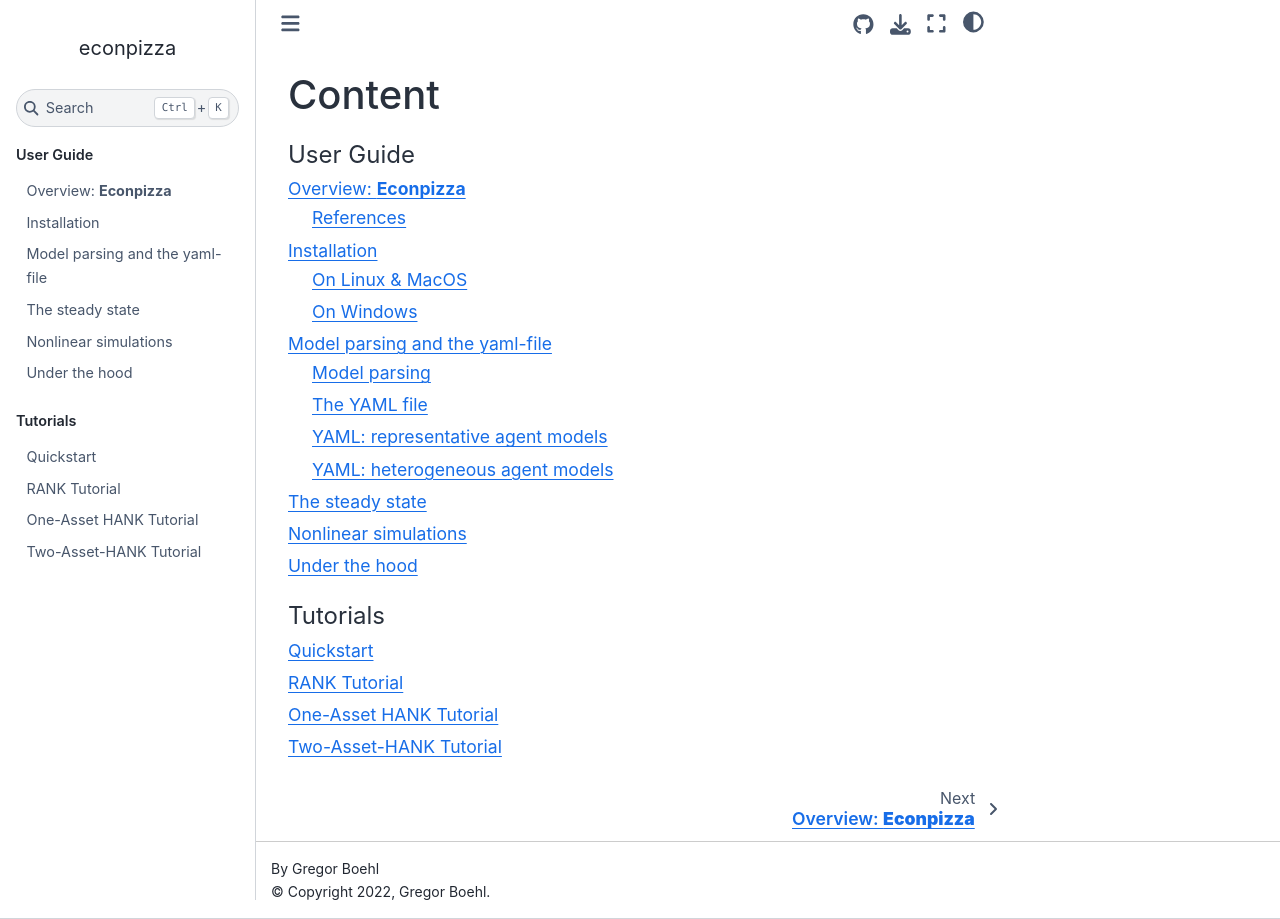
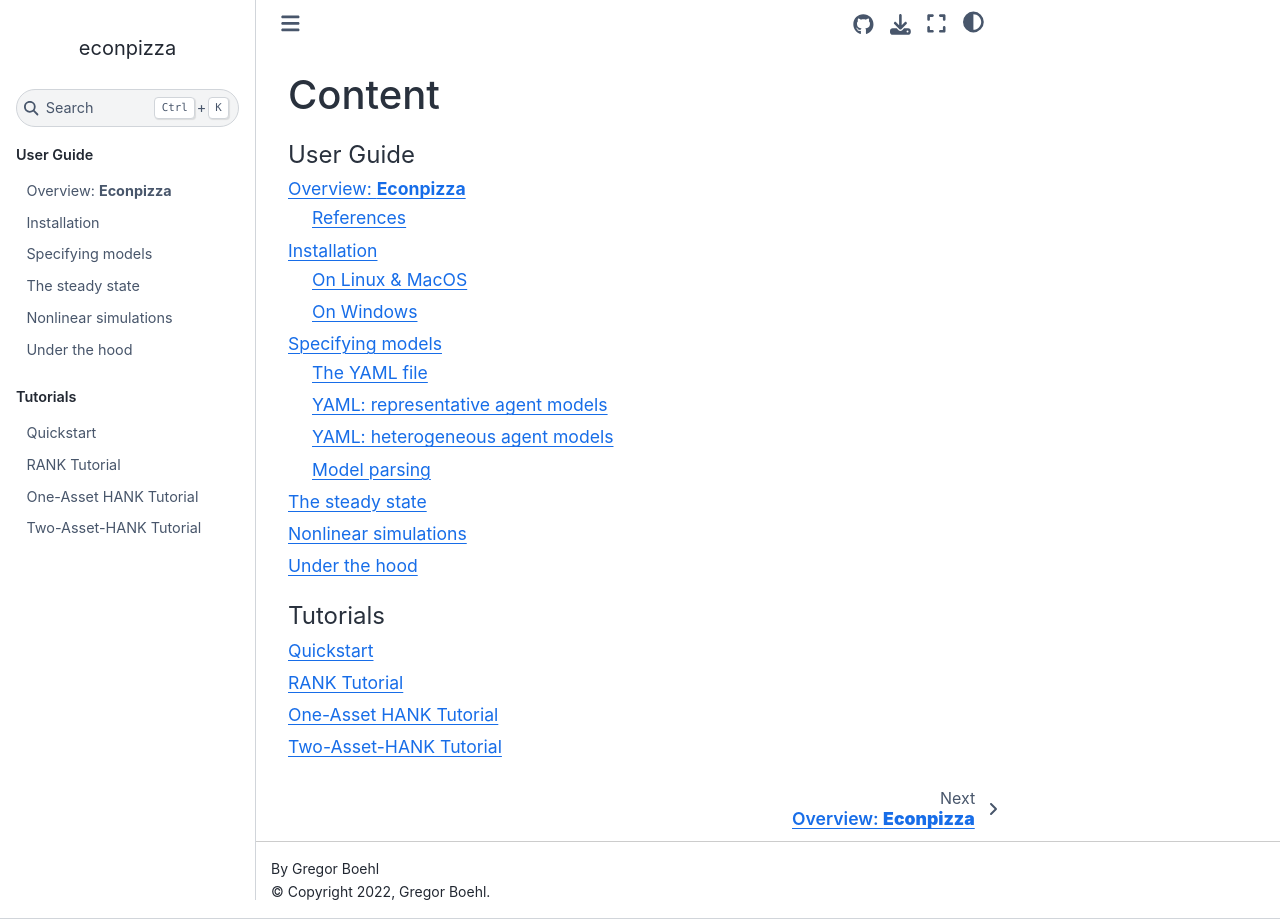
Before and after one commit to gboehl/econpizza, a Sphinx documentation site: the page built from docs/content.rst, in a window 1280 px wide. Built offline with Sphinx 7.4.7 and the Sphinx Book theme 1.1.4, drawn with Linux system fonts in a browser that asks for light colours; some of the changed lines change nothing that is shown.

Commit message:
add jax warning to doc

```diff
--- a/docs/guide/the_yaml.rst
+++ b/docs/guide/the_yaml.rst
@@ -1,25 +1,16 @@
 
-Model parsing and the yaml-file
--------------------------------
+Specifying models
+-----------------
 
-All relevant information is supplied via the YAML file, which uses the YAML markup language. The YAML format is widely used due to its intuitive handling, e.g. in applications where data is being stored or transmitted or for configuration files.
+Models are specified in a YAML file, which uses the YAML markup language.
+The YAML format is widely used due to its intuitive handling,
+for example for configuration files or in applications where data is being stored or transmitted which should be human readable.
 For general information about the format and its syntax see `Wikipedia <https://en.wikipedia.org/wiki/YAML>`_.
 
-Model parsing
-^^^^^^^^^^^^^
-
-Models specified as a YAML files can be parsed and loaded using :py:meth:`econpizza.parse` and :py:meth:`econpizza.load`.
-
-.. autofunction:: econpizza.parse
-
-This returns a dictionary containing all the informations provided in the YAML file. Parsing before loading allows to change some features of the model manually. The dictionary can then be forwarded to :py:meth:`econpizza.load`:
-
-.. autofunction:: econpizza.load
-
-If desired, :meth:`econpizza.load` can also parse the YAML-file directly. The function then returns an instance of
-:class:`econpizza.PizzaModel`, which holds all the relevant information and functionality of the model:
-
-.. autoclass:: econpizza.PizzaModel
+The YAML file contains all relevant information from model equations, variable declarations and steady state values.
+Models specified as a YAML files can be parsed into a :class:`econpizza.PizzaModel`
+using :py:meth:`econpizza.parse` or :py:meth:`econpizza.load`.
+An instance of :class:`econpizza.PizzaModel` holds all the relevant information and functionality of the model.
 
 The YAML file
 ^^^^^^^^^^^^^
@@ -29,7 +20,7 @@
 1. list all variables, parameters and shocks
 2. provide the nonlinear equations. Note that each equation starts with a ``~``.
 3. define the values of the parameters and fixed steady state values in the ``steady_state`` section
-4. optionally provide auxilliary equations that are not directly part of the nonlinear system
+4. optionally provide auxiliary equations that are not directly part of the nonlinear system
 5. optionally provide initial guesses for all other steady state values and parameters
 
 I will first briefly discuss the YAML of the small scale *representative* agents NK model `from the quickstart tutorial <../tutorial/quickstart.ipynb>`_ and then turn to a more complex HANK model.
@@ -264,3 +255,25 @@
 The steady state block. ``fixed_values`` are those steady state values that are fixed ex-ante. ``init_guesses`` are initial guesses for steady state finding. Values are defined from the top to the bottom, so it is possible to use recursive definitions, such as ``n: w**frisch``.
 
 Note that for heterogeneous agents models it is required that the initial value of inputs to the decisions-stage are given (here ``WaPrime``).
+
+.. note::
+
+   `Econpizza` is written in `JAX <https://jax.readthedocs.io>`_, which is a machine learning framework for Python developed by Google. JAX provides automatic differentiation and just-in-time compilation ("jitting"), which makes the package fast and robust.
+   However, running jitted JAX code brings along a few limitations. Check the `common gotchas in JAX <https://jax.readthedocs.io/en/latest/notebooks/Common_Gotchas_in_JAX.html>`_ for details.
+
+
+Model parsing
+^^^^^^^^^^^^^
+
+Models specified as a YAML files can be parsed and loaded using :py:meth:`econpizza.parse` and :py:meth:`econpizza.load`.
+
+.. autofunction:: econpizza.parse
+
+This returns a dictionary containing all the informations provided in the YAML file. Parsing before loading allows to change some features of the model manually. The dictionary can then be forwarded to :py:meth:`econpizza.load`:
+
+.. autofunction:: econpizza.load
+
+If desired, :meth:`econpizza.load` can also parse the YAML-file directly. The function then returns an instance of
+:class:`econpizza.PizzaModel`, which holds all the relevant information and functionality of the model:
+
+.. autoclass:: econpizza.PizzaModel
```
